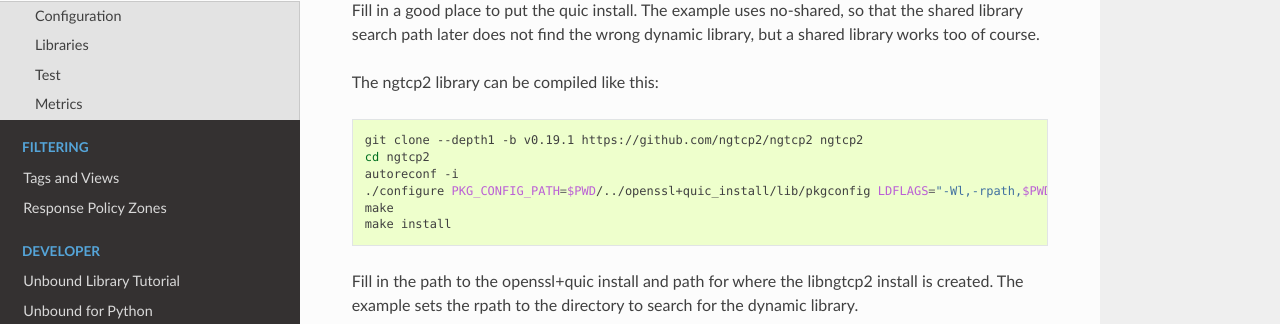
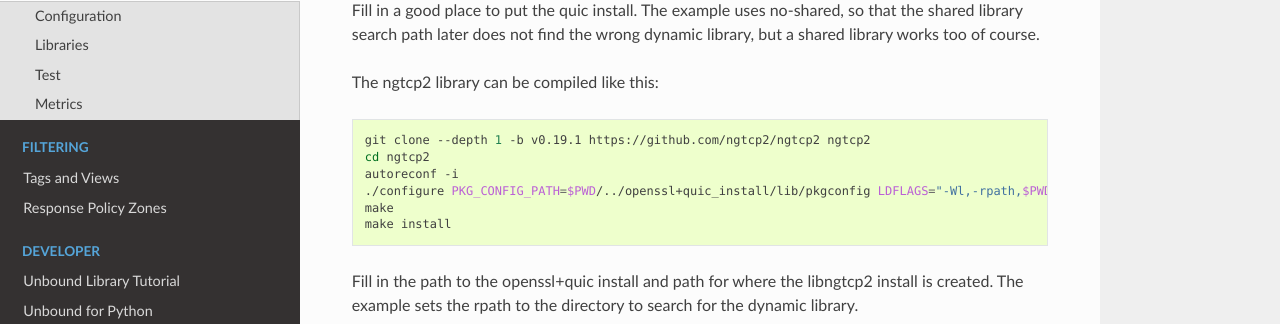
Before and after one commit to NLnetLabs/unbound-manual, a Sphinx documentation site: the page built from source/topics/privacy/dns-over-quic.rst, in a window 1280 px wide and 900 px high, scrolled down 1495 px. Shown: the part 127-451 px from the top of the window. Built offline with Sphinx 7.4.7 and the Read the Docs theme 2.0.0, drawn with Linux system fonts in a browser that asks for light colours.

Commit message:
Fix git clone command.

```diff
--- a/source/topics/privacy/dns-over-quic.rst
+++ b/source/topics/privacy/dns-over-quic.rst
@@ -83,7 +83,7 @@
 
 .. code-block:: bash
 
-    git clone --depth1 -b v0.19.1 https://github.com/ngtcp2/ngtcp2 ngtcp2
+    git clone --depth 1 -b v0.19.1 https://github.com/ngtcp2/ngtcp2 ngtcp2
     cd ngtcp2
     autoreconf -i
     ./configure PKG_CONFIG_PATH=$PWD/../openssl+quic_install/lib/pkgconfig LDFLAGS="-Wl,-rpath,$PWD/../openssl+quic_install/lib" --prefix=/path/to/ngtcp2_install
```
